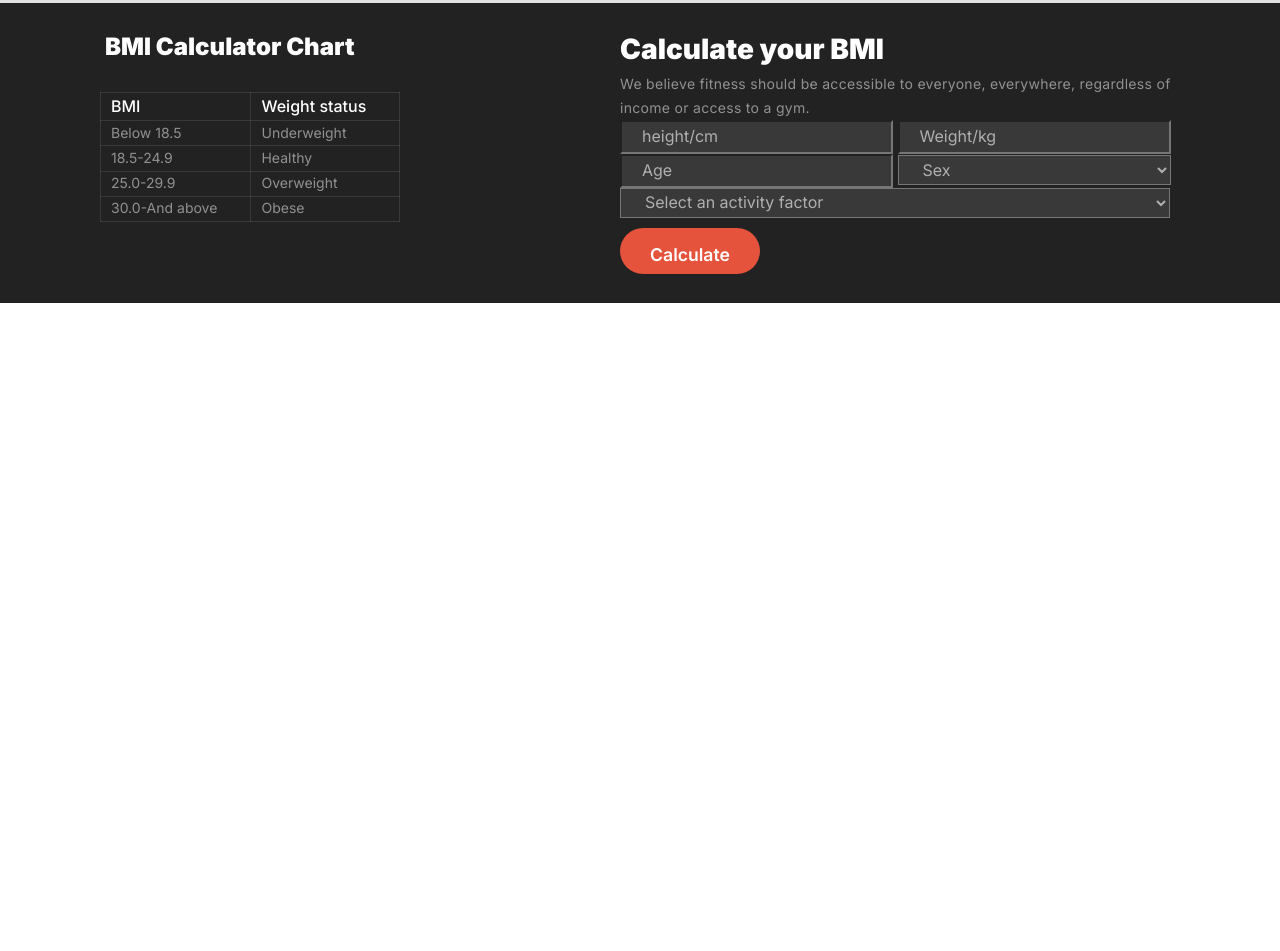
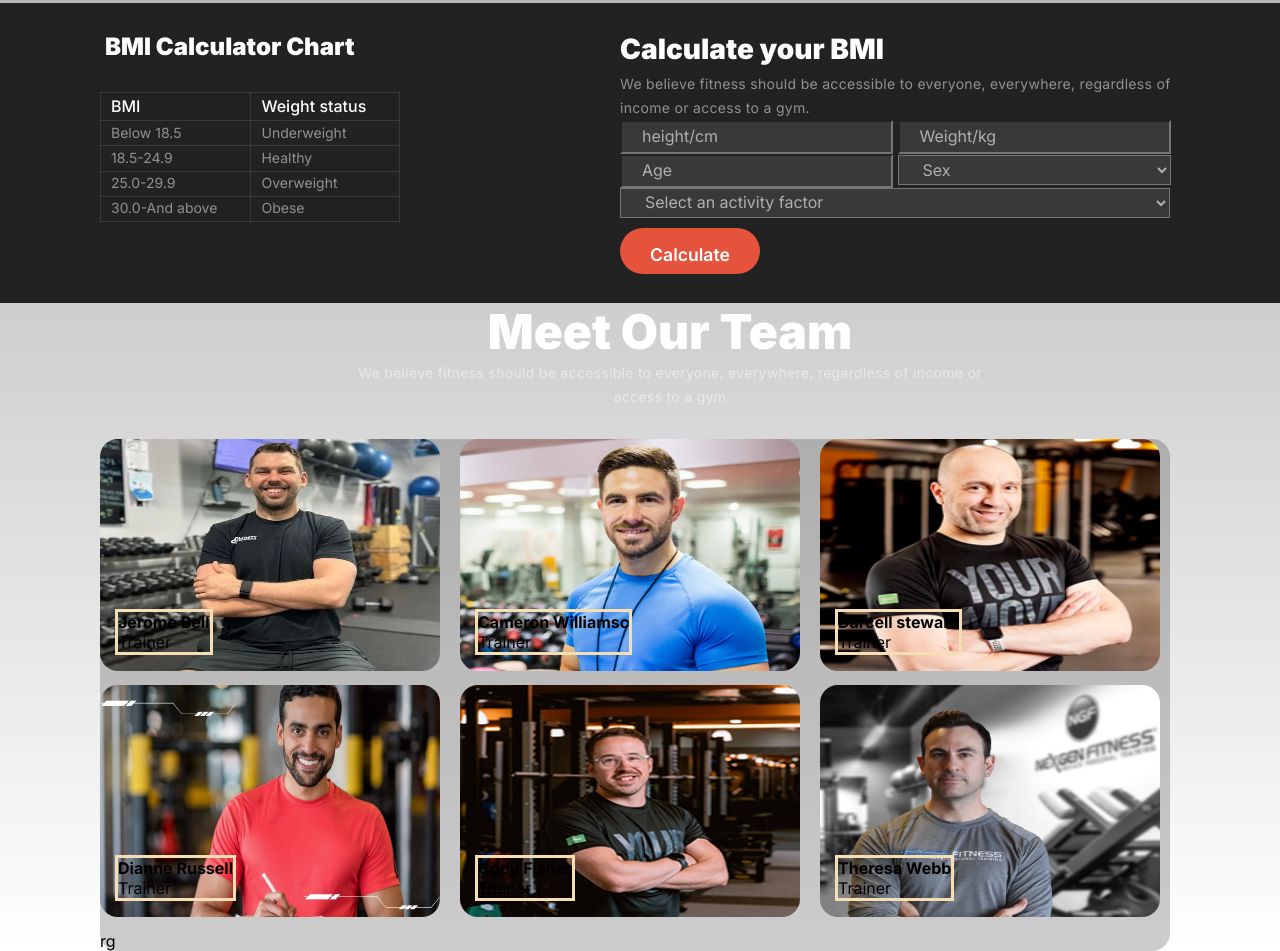
Before and after one commit to imroknujjamanrony/Assignment-2, a plain HTML site: page index.html in a window 1280 px wide. Shown: the part 2184-3135 px from the top of the page. Before the commit the page ends 2487 px from the top, so only its background shows below. Drawn offline with Linux system fonts and the light colour scheme; a web font is replaced by a local one.

Commit message:
2nd commit for css and html changes

```diff
--- a/index.html
+++ b/index.html
@@ -243,19 +243,68 @@
    </section>
 
 
-   <section class="section-5 hidden">
+   <section>
     <div class="container-exercise">
-      <h2>Meet Our Team</h2>
-      <p>We believe fitness should be accessible to everyone, everywhere, regardless of income or
+      <h2 class="container-title-ex">Meet Our Team</h2>
+      <p class="container-descrip-ex">We believe fitness should be accessible to everyone, everywhere, regardless of income or
         access to a gym</p>
-       <div class="for-grid">
+       <div class="img-for-grid">
 
-        <img src="./trainer1.png" alt="">
-        <img src="./trainer2.png" alt="">
-        <img src="./trainer3.png" alt="">
-        <img src="./trainer4.png" alt="">
-        <img src="./trainer5.png" alt="">
-        <img src="./trainer6.png" alt="">
+
+        <div class="img-item-1">
+          <img src="./images/trainer1.png" alt="">
+          <div class="img-card1">
+            <h4>Jerome Bell</h4>
+            <p>Trainer</p>
+          </div>
+        </div>
+
+
+        <div class="img-item-2">
+        <img src="./images/trainer2.png" alt="">
+        <div class="img-card2">
+          <h4>Cameron Williamsc</h4>
+          <p>Trainer</p>
+        </div>
+        </div>
+
+
+        <div class="img-item-3">
+         <img src="./images/trainer3.png" alt="">
+         <div class="img-card3">
+          <h4>Darcell steward</h4>
+          <p>Trainer</p>
+         </div>
+        </div>
+
+
+        <div class="img-item-4">
+         <img src="./images/trainer4.png" alt="">
+         <div class="img-card4">
+          <h4>Dianne Russell</h4>
+          <p>Trainer</p>
+         </div>
+        </div>
+
+
+        <div class="img-item-5">
+          <img src="./images/trainer5.png" alt="">
+          <div class="img-card5">
+            <h4>Cody Fisher</h4>
+            <p>Trainer</p>
+          </div>
+        </div>
+
+
+        <div class="img-item-6">
+         <img src="./images/trainer6.png" alt="">
+         <div class="img-card6">
+          <h4>Theresa Webb</h4>
+          <p>Trainer</p>
+         </div>
+        </div>
+
+        <p>rg</p>
 
       </div>
     </div>
--- a/style/style-a2.css
+++ b/style/style-a2.css
@@ -877,6 +877,81 @@ text-align: left;
   margin-top: 10px;
 }
 
+/* trainner img div */
+
+.container-exercise{
+  margin-left: 100px;
+}
+
+.container-title-ex{
+  color: rgb(255, 255, 255);
+font-family: Inter;
+font-size: 3rem;
+font-weight: 900;
+line-height: 120%;
+letter-spacing: 0%;
+text-align: center;
+}
+
+
+.container-descrip-ex{
+
+width: 630px;
+display: flex;
+flex-direction: column;
+justify-content: flex-start;
+align-items: center;
+color: rgba(255, 255, 255, 0.5);
+font-family: Inter;
+font-size: 14px;
+font-weight: 400;
+line-height: 24px;
+letter-spacing: 0.3px;
+text-align: center;
+margin: 0 auto;
+}
+
+
+.img-for-grid{
+  width: 1070px;
+  display: grid;
+  grid-template-columns: repeat(3,1fr);
+
+  border-radius: 18px;
+  background-color: rgba(0, 0, 0, 0.2);
+  border-radius: 18px;
+  row-gap: 10px;
+  column-gap: 10px;
+  margin-top: 30px;
+
+
+}
+
+.img-for-grid>div>img{
+  width: 340px;
+  height: 232px;
+
+  border-radius: 18px;
+}
+
+.img-for-grid>div>div>p{
+  width: 60px;
+  /* border: solid yellow; */
+}
+
+.img-item-1, .img-item-2, .img-item-3, .img-item-4, .img-item-5, .img-item-6{
+  position: relative;
+  width: 300px;
+  /* border: solid red; */
+}
+
+.img-card1, .img-card2, .img-card3, .img-card4, .img-card5, .img-card6{
+  position: absolute;
+  border: solid wheat;
+  bottom: 20px;
+  left: 15px;
+}
+
 
 
 
```
